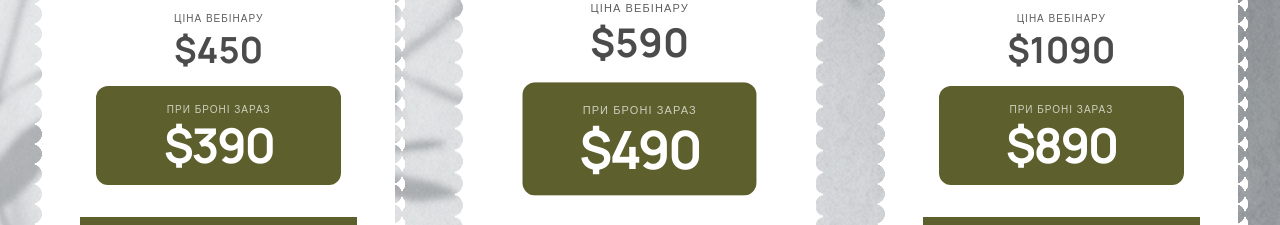
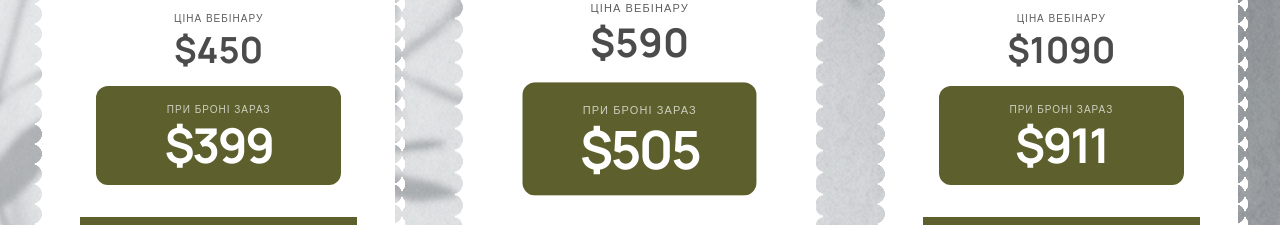
Before and after one commit to YuransiS/victoria-mc, a Next.js app: page /price in a window 1280 px wide. Shown: the part 1800-2025 px from the top of the page. Built offline with nearby package versions, Linux system fonts and the light colour scheme.

Commit message:
feat: add global CSS design tokens and implement PricingSection component

```diff
--- a/src/app/globals.css
+++ b/src/app/globals.css
@@ -13,7 +13,7 @@
 :root {
   --primary: #5d5f2c;
   --primary-fixed: #e5e7a6;
-  --surface: #fdfbf7;
+  --surface: #f5eee6;
   --on-surface: #1a1c1c;
   --surface-variant: #e2e2e2;
   --secondary: #5e5e5e;
--- a/src/components/pricing/PricingSection.tsx
+++ b/src/components/pricing/PricingSection.tsx
@@ -44,7 +44,7 @@ const TARIFFS: Tariff[] = [
       { text: "ГОТОВІ ШАБЛОНИ ТА ДОДАТКОВІ МАТЕРІАЛИ", included: false },
     ],
     prices: {
-      special: { badge: "$390", secondary: "$450", full: "$550" },
+      special: { badge: "$399", secondary: "$450", full: "$550" },
       regular: { badge: "$450", secondary: "$550", full: "$650" }
     }
   },
@@ -63,7 +63,7 @@ const TARIFFS: Tariff[] = [
       { text: "ГОТОВІ ШАБЛОНИ ТА ДОДАТКОВІ МАТЕРІАЛИ", included: true },
     ],
     prices: {
-      special: { badge: "$490", secondary: "$590", full: "$790" },
+      special: { badge: "$505", secondary: "$590", full: "$790" },
       regular: { badge: "$590", secondary: "$790", full: "$990" }
     }
   },
@@ -84,7 +84,7 @@ const TARIFFS: Tariff[] = [
       { text: "МІСЯЦЬ ПІСЛЯ КУРСУ Я НА ЗВ'ЯЗКУ", included: true, bold: true },
     ],
     prices: {
-      special: { badge: "$890", secondary: "$1090", full: "$1290" },
+      special: { badge: "$911", secondary: "$1090", full: "$1290" },
       regular: { badge: "$1090", secondary: "$1290", full: "$1590" }
     }
   }
```
